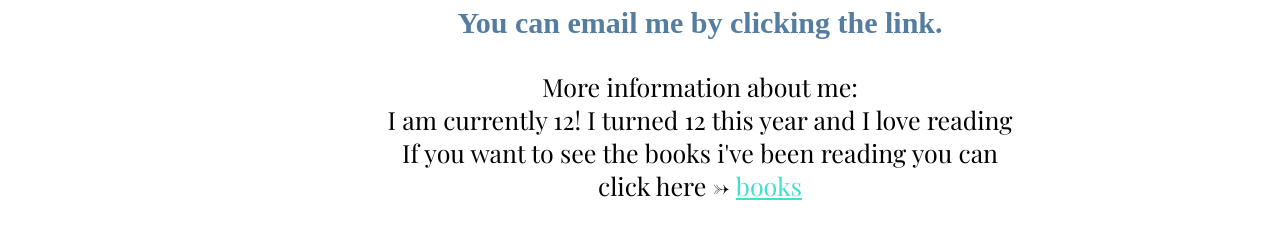
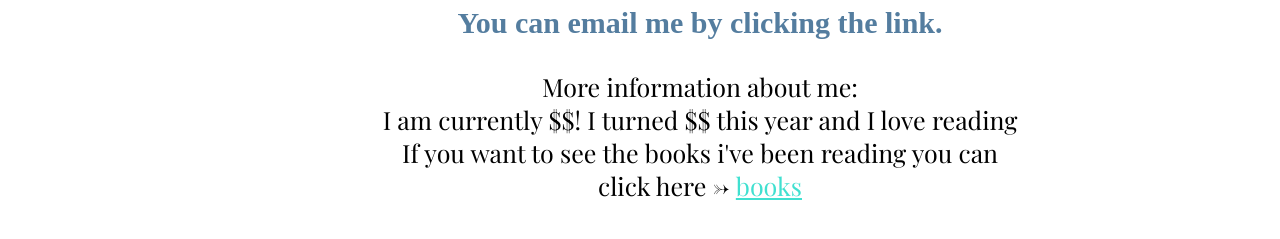
Before and after one commit to Galaxyicestar/html-myportfolio, a plain HTML site: page index.html in a window 1280 px wide. Shown: the part 3041-3280 px from the top of the page. Drawn offline with nearby package versions, Linux system fonts and the light colour scheme; a web font is replaced by a local one.

Commit message:
Update index.html

```diff
--- a/index.html
+++ b/index.html
@@ -54,7 +54,7 @@
   <div class="contact-me">
         <h2>Get In Touch</h2>
         <h3>You can email me by clicking the link.</h3>
-        <p>More information about me: <br> I am currently 12! I turned 12 this year and I love reading If you want to see the books i've been reading
+        <p>More information about me: <br> I am currently $$! I turned $$ this year and I love reading If you want to see the books i've been reading
         you can click here -> <a href="#">books</a> </p>
         <a class="btn" href="mailto:gachamyths77@gmail.com">CONTACT ME</a>
     </div>
```
